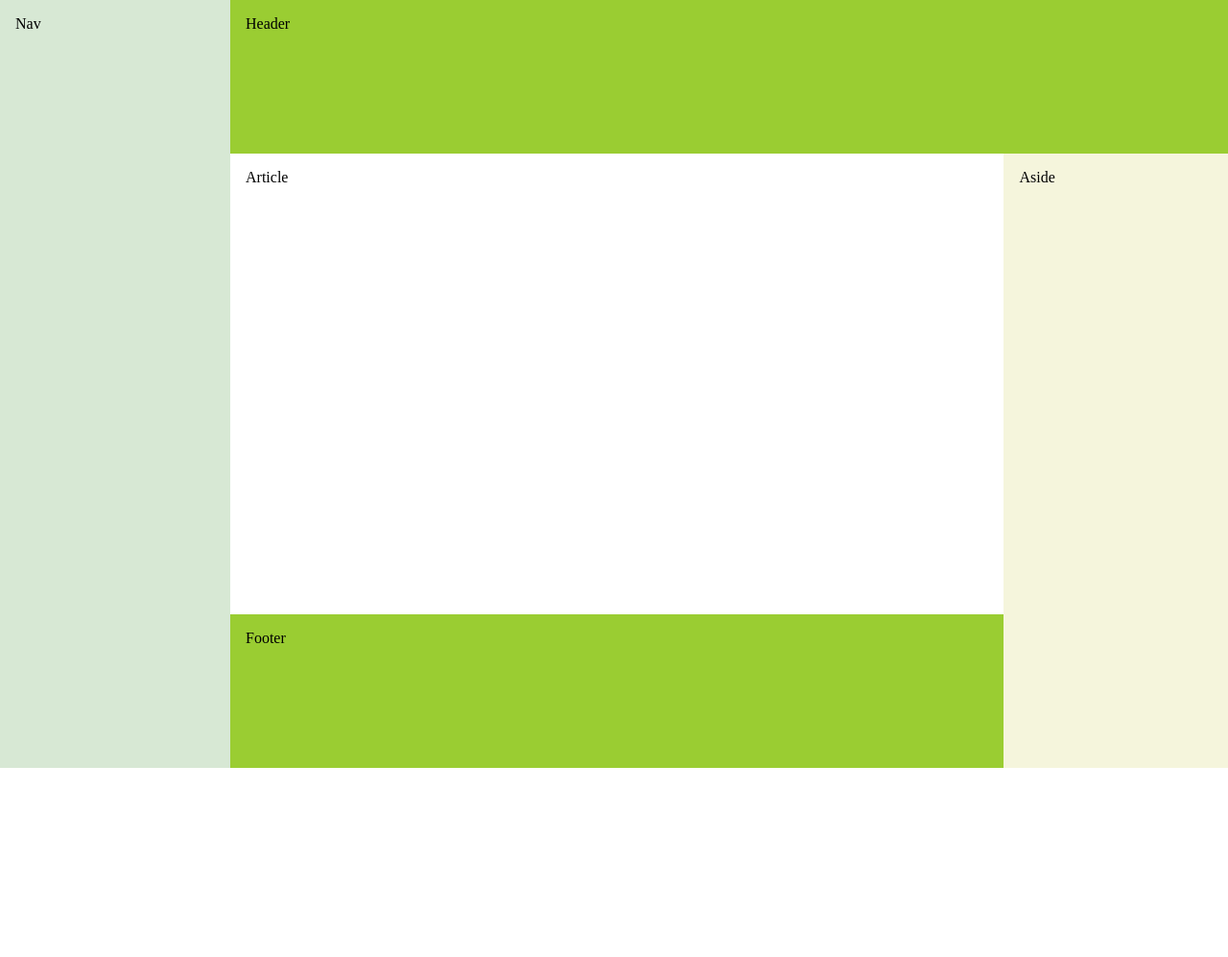
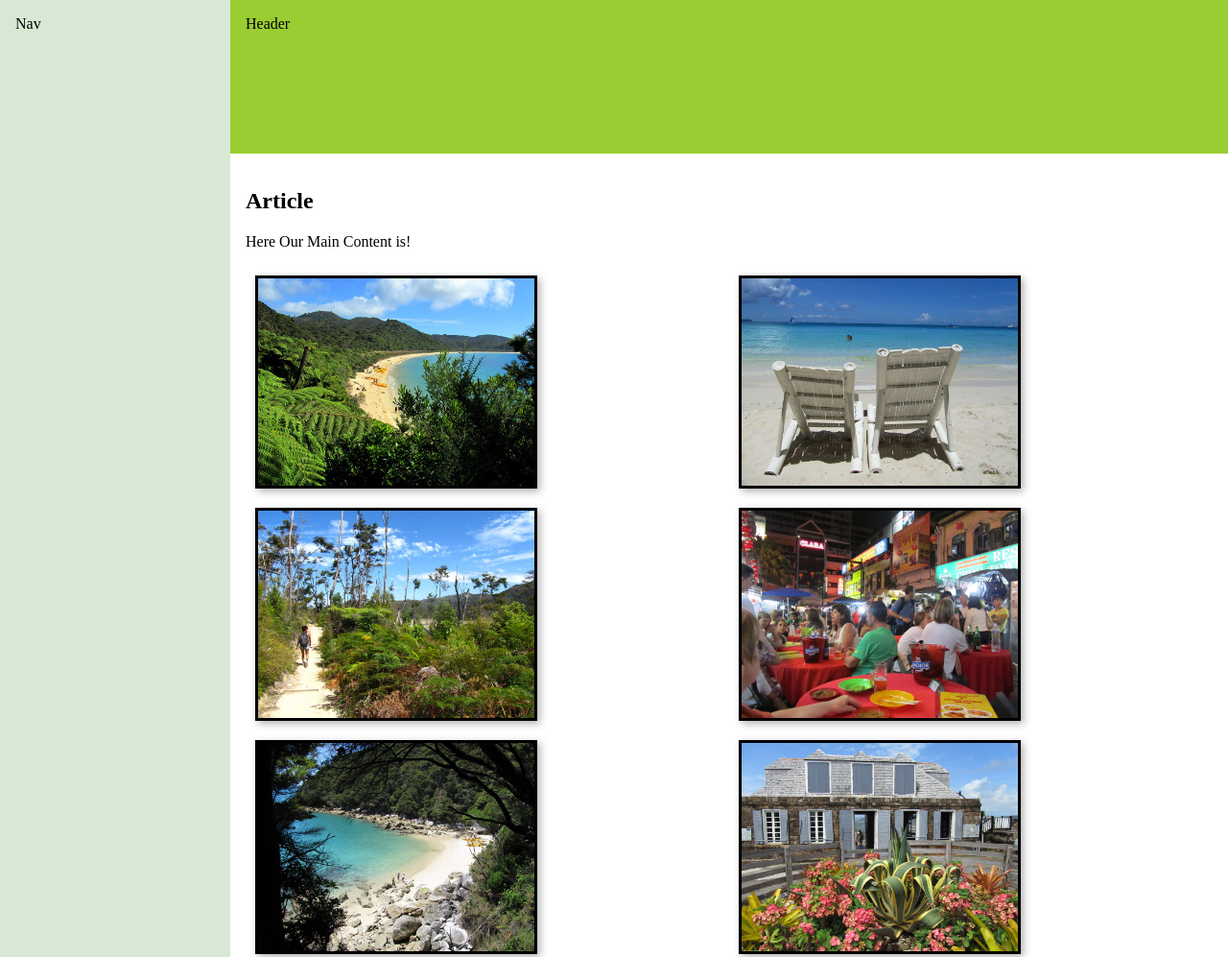
Before and after one commit to kushagrashri/WebPages, a plain HTML site: page WebPage/index.html in a window 1280 px wide. Shown: the top 997 px of the page at 96% size. Before the commit the page ends 800 px from the top, so only its background shows below. Drawn offline with Linux system fonts and the light colour scheme.

Commit message:
[Kushagra Sharma] add .UC2

```diff
--- a/WebPage/index.html
+++ b/WebPage/index.html
@@ -13,10 +13,22 @@
         <header>Header</header>
         <div class="inner-row">
             <div class="inner-col">
-                <article>Article</article>
+                <article>
+                    <h2>Article</h2>
+                    <p>Here Our Main Content is!</p>
+                    <section class="cards">
+
+                        <img src="assets/22m.jpg" alt="Sample photo">
+                        <img src="assets/23m.jpg" alt="Sample photo">
+                        <img src="assets/24m.jpg" alt="Sample photo">
+                        <img src="assets/30m.jpg" alt="Sample photo">
+                        <img src="assets/29m.jpg" alt="Sample photo">
+                        <img src="assets/28m.jpg" alt="Sample photo">
+
+                    </section>
+                </article>
                 <footer>Footer</footer>
             </div>
-            <aside>Aside</aside>
         </div>
     </div>
 </body>
--- a/WebPage/style.css
+++ b/WebPage/style.css
@@ -37,3 +37,17 @@
 header, footer, article, nav, aside {
   padding: 1em;
 }
+
+.cards {
+  display: flex;
+  flex-wrap: wrap;
+  align-items: flex-start;
+  flex-direction: column;
+  max-height: 100vh;
+}
+.cards img {
+  margin: 10px;
+  border: 3px solid #000;
+  box-shadow: 3px 3px 8px 0px rgba(0,0,0,0.3);
+  max-width: 23vw;
+}
```
Also changed, not shown: WebPage/assets/22m.jpg (added), WebPage/assets/23m.jpg (added), WebPage/assets/24m.jpg (added), WebPage/assets/27m.jpg (added), WebPage/assets/28m.jpg (added), WebPage/assets/29m.jpg (added), WebPage/assets/30m.jpg (added), WebPage/assets/32m (1).jpg (added), WebPage/assets/33m.jpg (added). Lines whose indentation alone changed are shown as unchanged.
